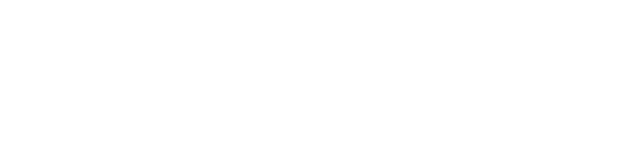
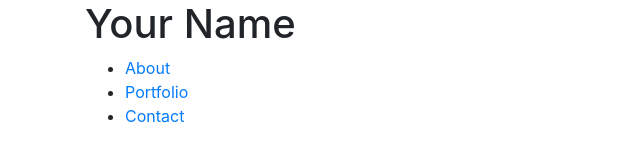
Before and after one commit to wuthithewin/Bootstrap-Portfolio, a plain HTML site: page index.html in a window 1280 px wide. Shown: the whole page, without its empty margins (0-640 px from the left). Drawn offline with nearby package versions, Linux system fonts and the light colour scheme.

Commit message:
add logo

```diff
--- a/index.html
+++ b/index.html
@@ -11,7 +11,21 @@
     <div class="menubar">
         <div class="container">
             <div class="logo">
+                <h1>Your Name</h1>
+        <div>
+            <ul>
+                <li>
+                    <a href="#">About</a>
+                </li>
+                <li>
+                        <a href="#">Portfolio</a>
+                    </li>
+                    <li>
+                            <a href="#">Contact</a>
+                        </li>
 
+            </ul>
+        </div>
             </div>
         </div>
     </div>
```
